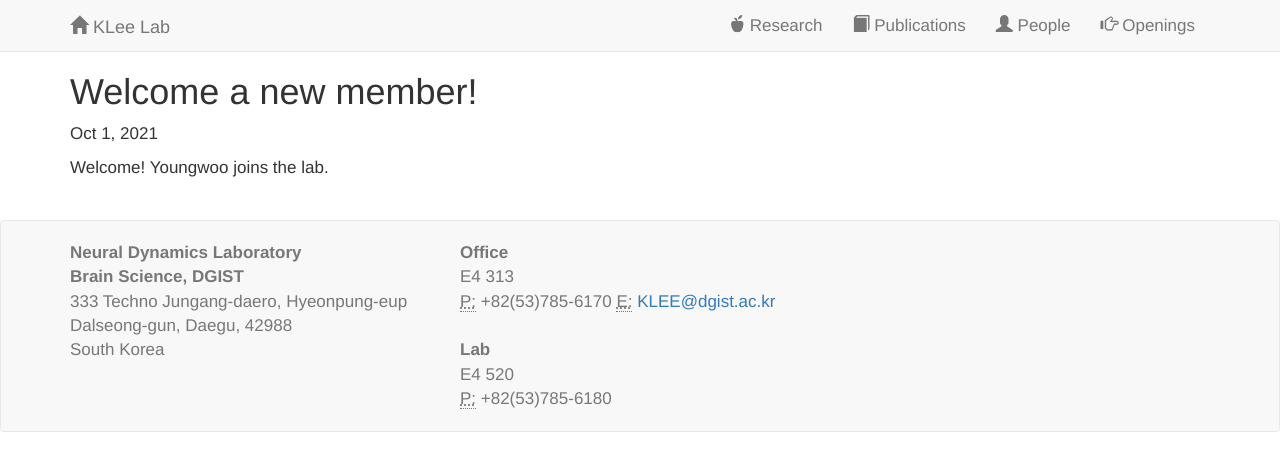
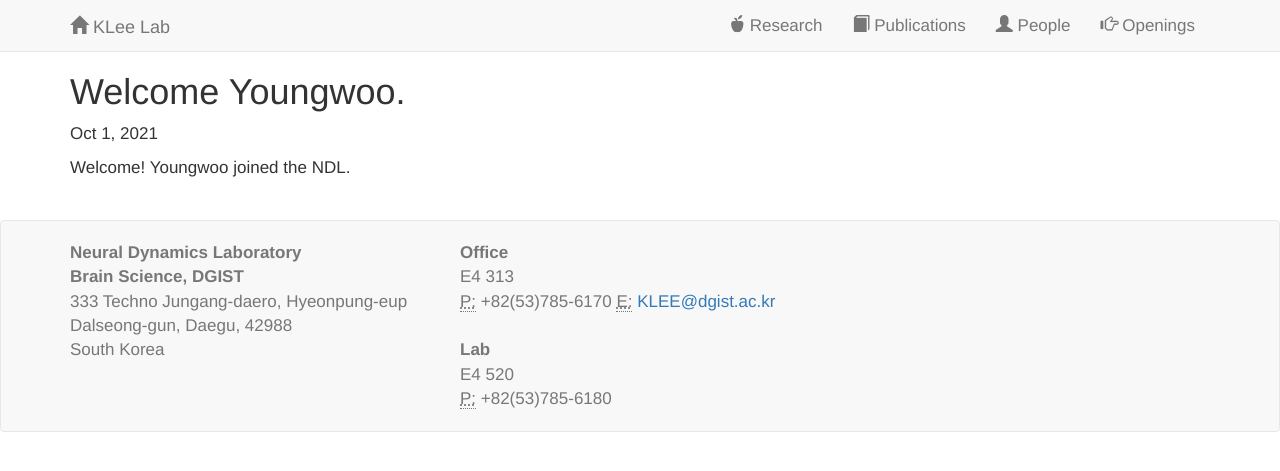
Before and after one commit to kleelab/kleelab.github.io, a Jekyll site: the page built from _posts/2021-10-01- A new member.md, in a window 1280 px wide. Shown: the top 471 px of the page. Built offline with Jekyll 4.4.1, drawn with Linux system fonts in a browser that asks for light colours; nearby versions of some CDN libraries; a style sheet for code colours, icons or effects is not loaded.

Commit message:
Update 2021-10-01- A new member.md

```diff
--- a/_posts/2021-10-01- A new member.md
+++ b/_posts/2021-10-01- A new member.md
@@ -1,9 +1,9 @@
 ---
 layout: post
-title:  Welcome a new member!
+title:  Welcome Youngwoo.
 date:   2021-10-01
 excerpt: >
 ---
 
 
-  Welcome! Youngwoo joins the lab.
+  Welcome! Youngwoo joined the NDL.
```
